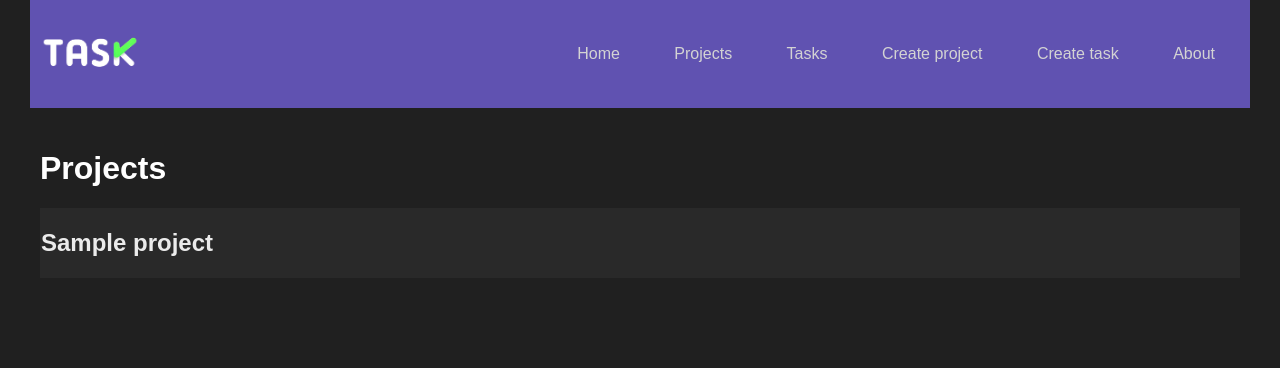
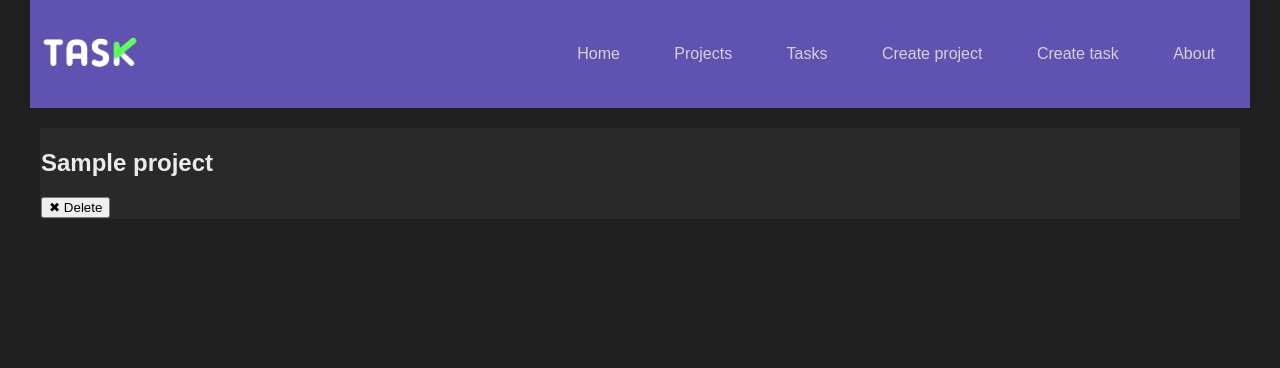
Before and after one commit to Miguelmdv/MyApp_Django, a Django app: template myapp/templates/projects/projects.html in a window 1280 px wide. Shown: the top 368 px of the page. Run offline with Django 4.2, Linux system fonts and the light colour scheme; the template is opened without the code that fills it: most values are stand-ins (such as "Sample title", 1, 10 or a date in 2020).

Commit message:
Delete_projects

```diff
--- a/myapp/static/JS/script.js
+++ b/myapp/static/JS/script.js
@@ -1,8 +1,16 @@
-function delete_verification(taskId) {
-    if (confirm('Are you sure you want to eliminate this task?')) {
+function delete_verification_task(taskId) {
+    if (confirm('Are you sure you want to eliminate this?')) {
         // Establece el valor del campo oculto con el ID de la tarea seleccionada
         document.getElementById('task_id').value = taskId;
         // Envía el formulario para eliminar la tarea
         document.querySelector('form').submit();
     }
 }
+function delete_verification_project(projectid) {
+    if (confirm('Are you sure you want to eliminate this?')) {
+        // Establece el valor del campo oculto con el ID de la tarea seleccionada
+        document.getElementById('project_id').value = projectid;
+        // Envía el formulario para eliminar la tarea
+        document.querySelector('form').submit();
+    }
+}
--- a/myapp/templates/projects/projects.html
+++ b/myapp/templates/projects/projects.html
@@ -1,16 +1,20 @@
 {% extends "layout/base.html" %}
 {% block content %}
 
-<h1>Projects</h1>
+<form method="POST" action="{% url "delete_project" %}">
 
-{% for project in projects %}
+    {% csrf_token %}
+    {% for project in projects %}
+        <div class="card" >
+            <a href="{% url "project_detail" project.id %}">
+                <h2>{{project.name}}</h2>
+            </a>
+                <button type="button" onclick="delete_verification_project({{ project.id }})">
+                ✖ Delete
+            </button>
+        </div>
+    {% endfor %}
+    <input type="hidden" id="project_id" name="project_id" value="">
 
-<article class="card">
-    <a href="{% url "project_detail" project.id %}">
-        <h2>{{project.name}}</h2>
-    </a>
-
-</article>
-
-{% endfor %}
+</form>
 {% endblock content %}
--- a/myapp/templates/tasks/tasks.html
+++ b/myapp/templates/tasks/tasks.html
@@ -13,7 +13,7 @@
                 ✔ Done
             </button>
             {% comment %} <button class ="delete_task" type="submit" name="task_id" value="{{ task.id }}"> {% endcomment %}
-                <button type="button" onclick="delete_verification({{ task.id }})"">
+                <button type="button" onclick="delete_verification_task({{ task.id }})"">
                 ✖ Delete
             </button>
         </div>
--- a/myapp/urls.py
+++ b/myapp/urls.py
@@ -10,5 +10,6 @@ urlpatterns = [
     path("tasks/", views.tasks, name="tasks"),
     path("create_project/", views.create_project, name="create_project"),
     path("create_task/", views.create_task, name="create_task"),
-    path("task", views.update_delete_task, name="update_delete_task")
+    path("projects", views.delete_project, name="delete_project"),
+    path("task", views.update_delete_task, name="update_delete_task"),
 ]
```
Also changed, not shown: myapp/templates/projects/detail.html (+3 -10 lines), myapp/views.py (+11 -0 lines).
